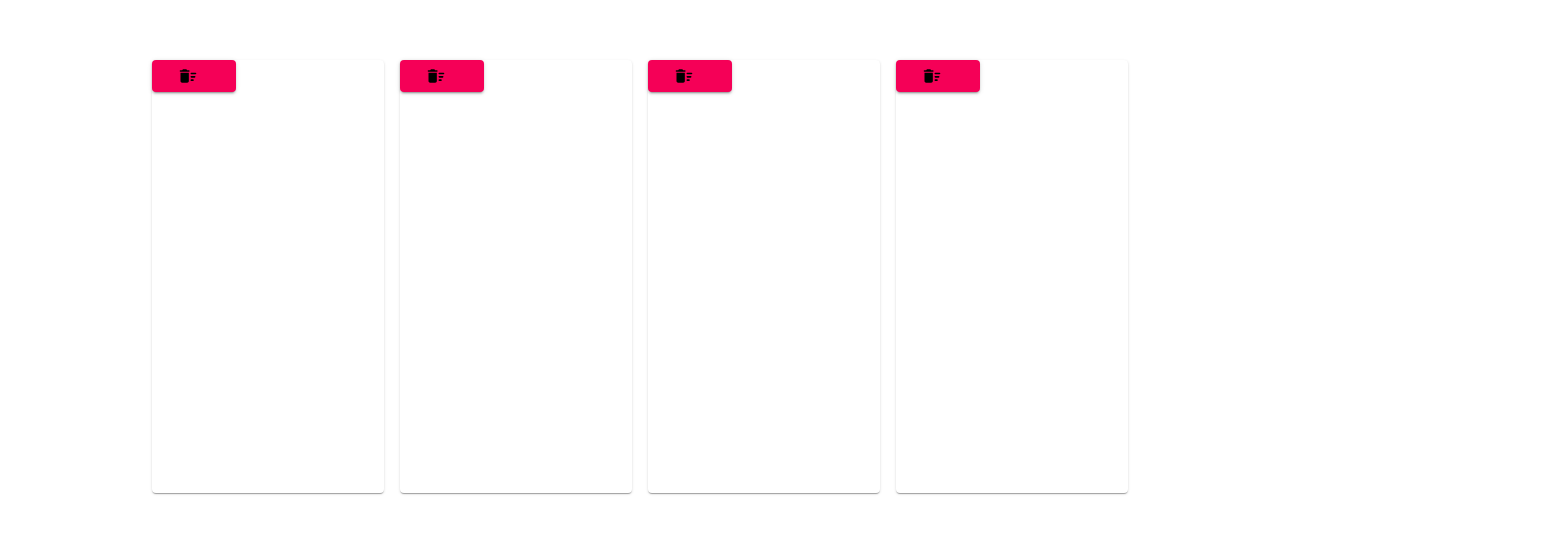
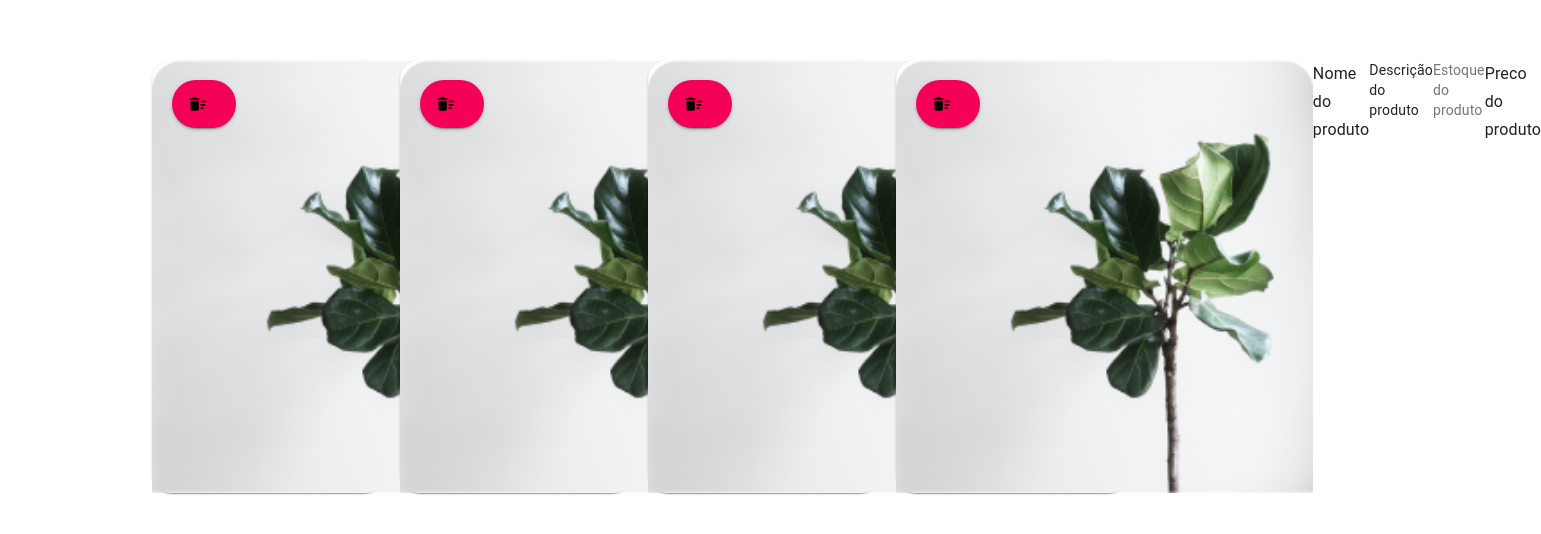
Before and after one commit to pforbrig/desafio-frontend-modulo3-noturno, a React (Create React App) app: page /produtos in a window 1280 px wide. Shown: the part 124-658 px from the top of the page, 1541 px wide, since content can reach past the window. Built offline with nearby package versions, Linux system fonts and the light colour scheme.

Commit message:
Melhoria no layout do grid

```diff
--- a/src/components/CustomGrid/index.js
+++ b/src/components/CustomGrid/index.js
@@ -2,8 +2,9 @@ import React from 'react';
 import useStyles from './style';
 import Grid from '@material-ui/core/Grid';
 import Paper from '@material-ui/core/Paper';
-import { Button } from '@material-ui/core';
+import { Button, Typography } from '@material-ui/core';
 import DeleteSweepRoundedIcon from '@material-ui/icons/DeleteSweepRounded';
+import imagem from '../../imagem/Rectangle 4.png'
 
 export default function CustomGrid() {
 
@@ -17,6 +18,7 @@ export default function CustomGrid() {
                         <Grid key={value} item>
 
                             <Paper className={classes.paper}>
+                                <img className={classes.img} alt="imagem do produto" src={imagem} />
                                 <Button
                                     variant="contained"
                                     color="secondary"
@@ -24,6 +26,16 @@ export default function CustomGrid() {
                                     startIcon={<DeleteSweepRoundedIcon className={classes.delete} />}
                                 >
                                 </Button>
+                                <Typography gutterBottom variant="subtitle1">
+                                    Nome do produto
+                                </Typography>
+                                <Typography variant="body2" gutterBottom>
+                                    Descrição do produto
+                                </Typography>
+                                <Typography variant="body2" color="textSecondary">
+                                    Estoque do produto
+                                </Typography>
+                                <Typography variant="subtitle1">Preco do produto</Typography>
                             </Paper>
                         </Grid>
                     ))}
--- a/src/components/CustomGrid/style.js
+++ b/src/components/CustomGrid/style.js
@@ -1,4 +1,5 @@
 import { makeStyles } from "@material-ui/core";
+import { getByDisplayValue } from "@testing-library/react";
 
 export default makeStyles((theme) => ({
     root: {
@@ -7,11 +8,22 @@ export default makeStyles((theme) => ({
     paper: {
         height: 433,
         width: 232,
+        borderRadius: 20,
+        display: 'flex'
+    },
+    button: {
+        width: 48,
+        height: 48,
+        borderRadius: 40,
+        marginTop: 20,
+        marginLeft: 20,
+        position: 'absolute',
+        display: 'flex',
+        justifyContent: 'center',
+        alignItems: 'center'
+
     },
     delete: {
-        borderRadius: 200,
         color: '#000000',
-        width: 48,
-        borderRadius: 48,
     }
 }));
```
Also changed, not shown: src/imagem/Rectangle 4.png (added).
